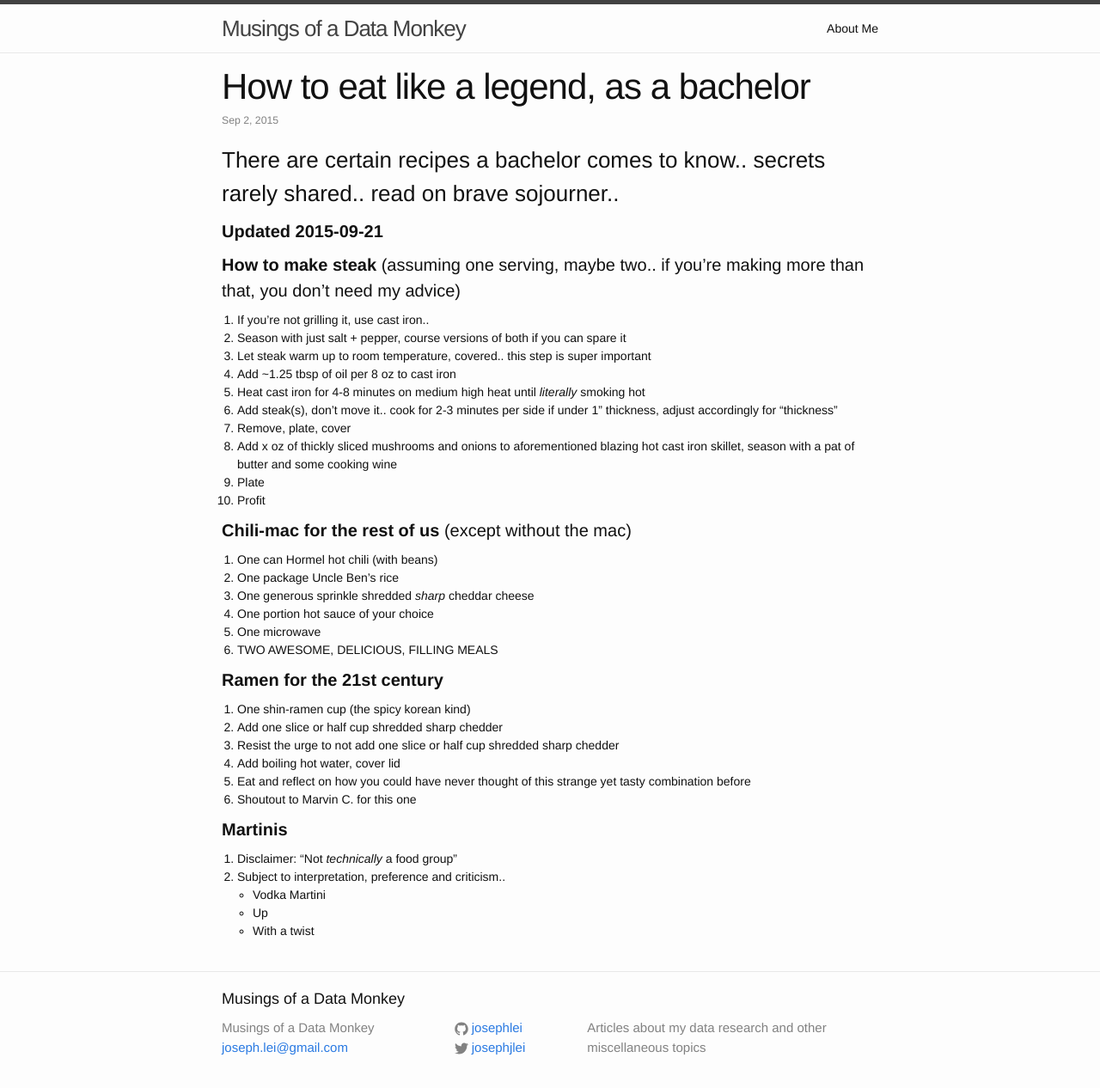
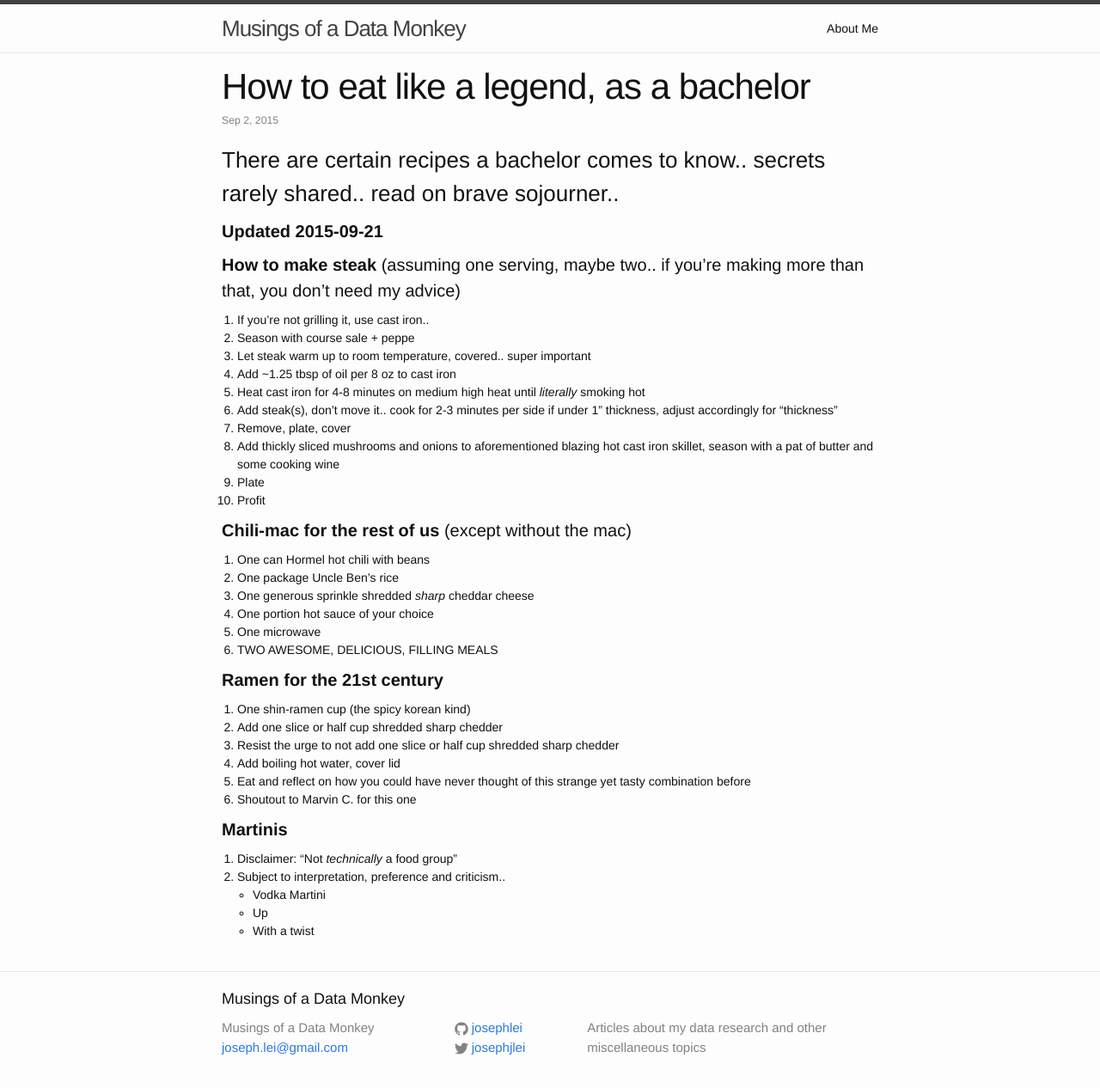
Before and after one commit to josephlei/jjl-website, a Jekyll site: the page built from _posts/2015-09-02-bachelor-recipes.markdown, in a window 1280 px wide. Shown: the whole page at 86% size. Built offline with Jekyll 4.4.1, drawn with Linux system fonts in a browser that asks for light colours.

Commit message:
direct shell update

```diff
--- a/_posts/2015-09-02-bachelor-recipes.markdown
+++ b/_posts/2015-09-02-bachelor-recipes.markdown
@@ -13,19 +13,19 @@ published: true
 ####**How to make steak** (assuming one serving, maybe two.. if you're making more than that, you don't need my advice)
 
 1. If you're not grilling it, use cast iron..
-2. Season with just salt + pepper, course versions of both if you can spare it
-3. Let steak warm up to room temperature, covered.. this step is super important
+2. Season with course sale + peppe
+3. Let steak warm up to room temperature, covered.. super important
 4. Add ~1.25 tbsp of oil per 8 oz to cast iron
 5. Heat cast iron for 4-8 minutes on medium high heat until *literally* smoking hot
 6. Add steak(s), don't move it.. cook for 2-3 minutes per side if under 1" thickness, adjust accordingly for "thickness"
 7. Remove, plate, cover
-8. Add x oz of thickly sliced mushrooms and onions to aforementioned blazing hot cast iron skillet, season with a pat of butter and some cooking wine
+8. Add thickly sliced mushrooms and onions to aforementioned blazing hot cast iron skillet, season with a pat of butter and some cooking wine
 9. Plate
 10. Profit
 
 ####**Chili-mac for the rest of us** (except without the mac)
 
-1. One can Hormel hot chili (with beans)
+1. One can Hormel hot chili with beans
 2. One package Uncle Ben's rice
 3. One generous sprinkle shredded *sharp* cheddar cheese
 4. One portion hot sauce of your choice
```
